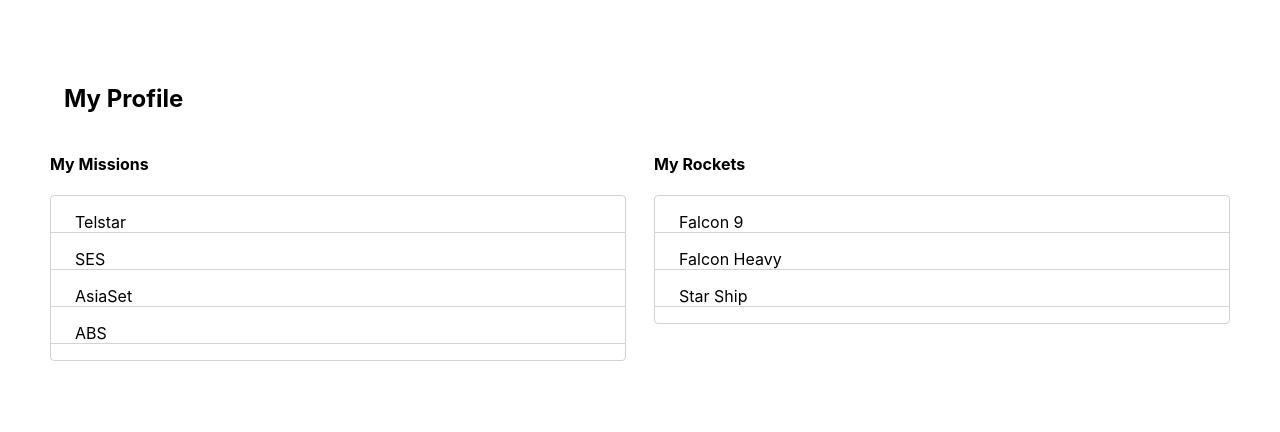
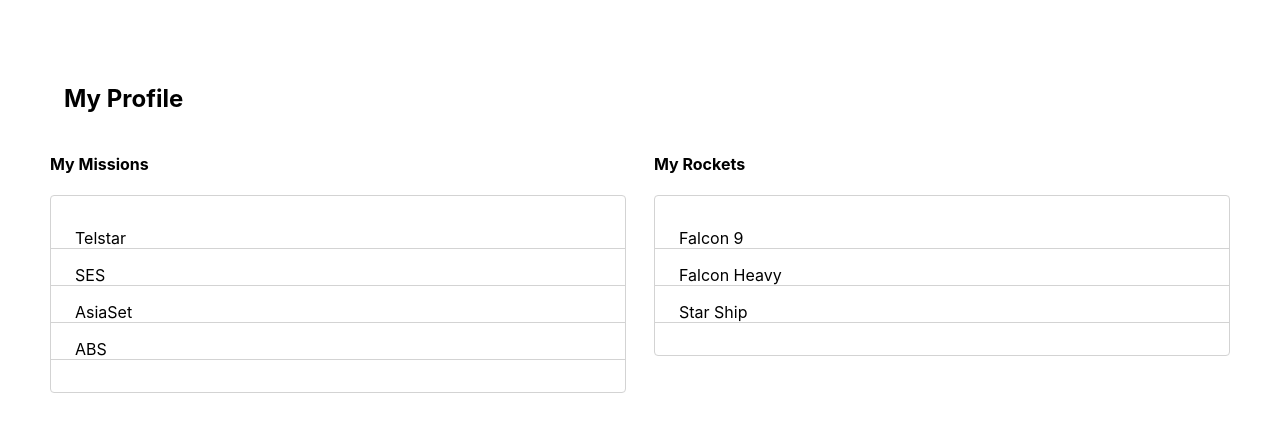
Before and after one commit to Profsain/space-travel-hub, a React (Create React App) app: page / in a window 1280 px wide. Shown: the top 432 px of the page. Built offline with nearby package versions, Linux system fonts and the light colour scheme.

Commit message:
Add my profile basic styles

```diff
--- a/src/styles/MyProfile.css
+++ b/src/styles/MyProfile.css
@@ -12,6 +12,7 @@
 .Content {
   border: 1px solid lightgray;
   border-radius: 4px ;
+  padding: 16px 0;
 }
 
 .Content p {
```
